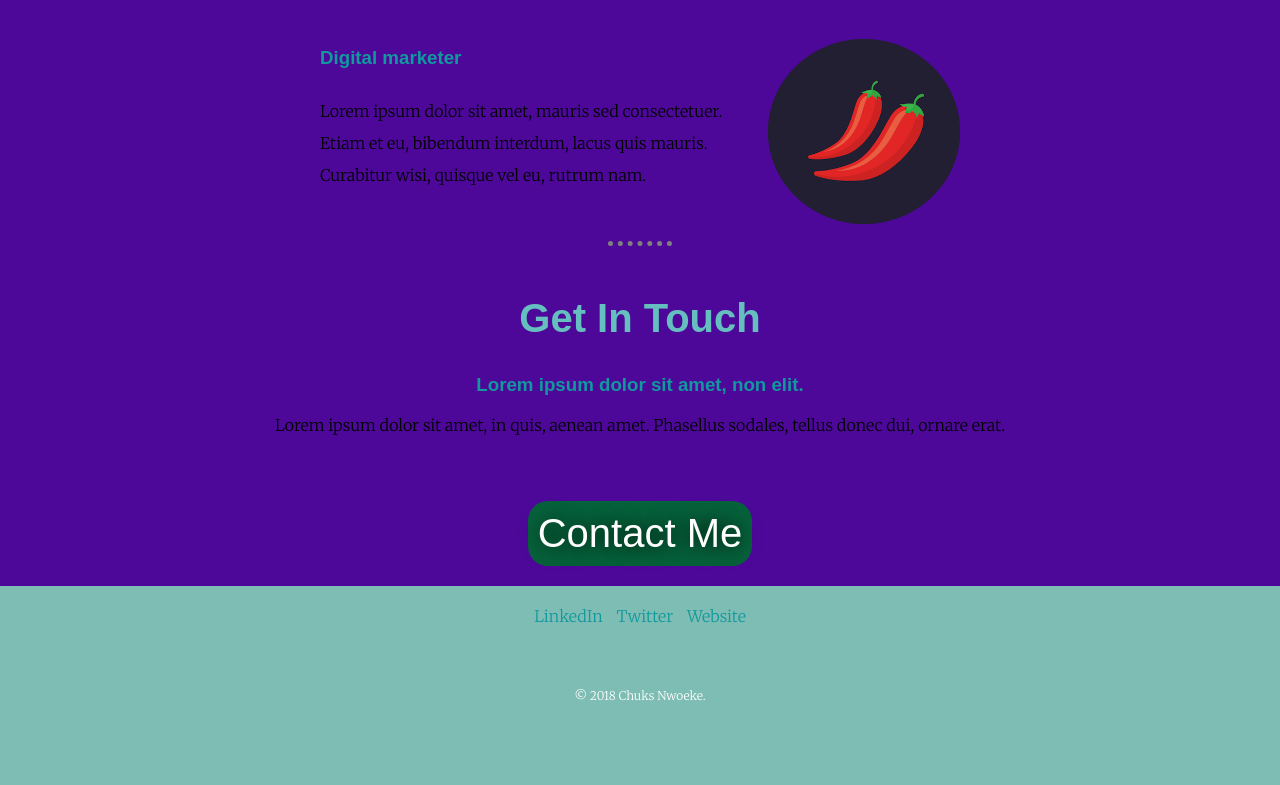
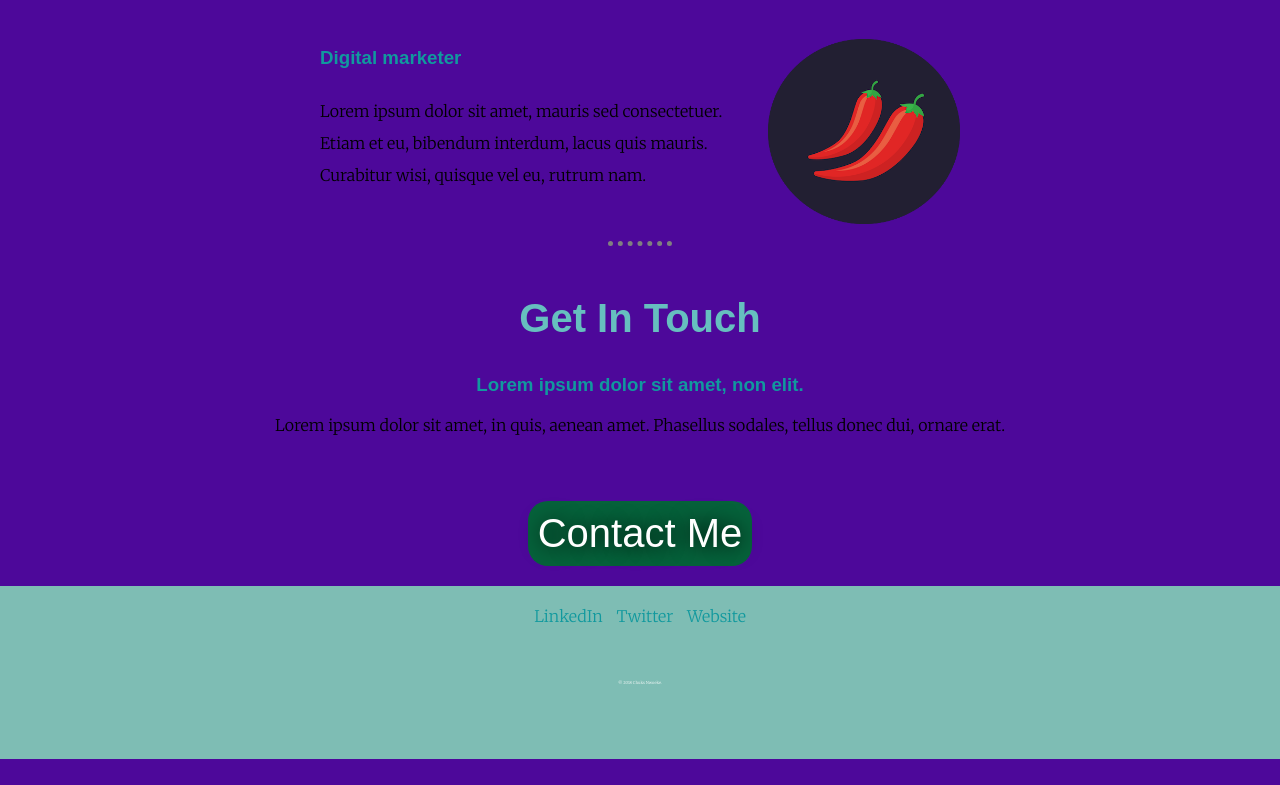
Before and after one commit to chuksnwoeke/mysecond-resume, a plain HTML site: page index.html in a window 1280 px wide. Shown: the part 988-1773 px from the top of the page. After the commit the page ends 1747 px from the top, so only its background shows below. Drawn offline with Linux system fonts and the light colour scheme; a web font is replaced by a local one.

Commit message:
Update style.css

```diff
--- a/style.css
+++ b/style.css
@@ -101,6 +101,7 @@ h3 {
 a{
   margin: 20px 5px;
   text-decoration: none;
+  font-size: 1rem;
 }
 a:hover{
   color: white;
@@ -113,7 +114,7 @@ a:hover{
 
 .copyright {
   color: white;
-  font-size: 0.75rem;
+  font-size: 0.25rem;
   padding: 50px 0;
 }
 
```
